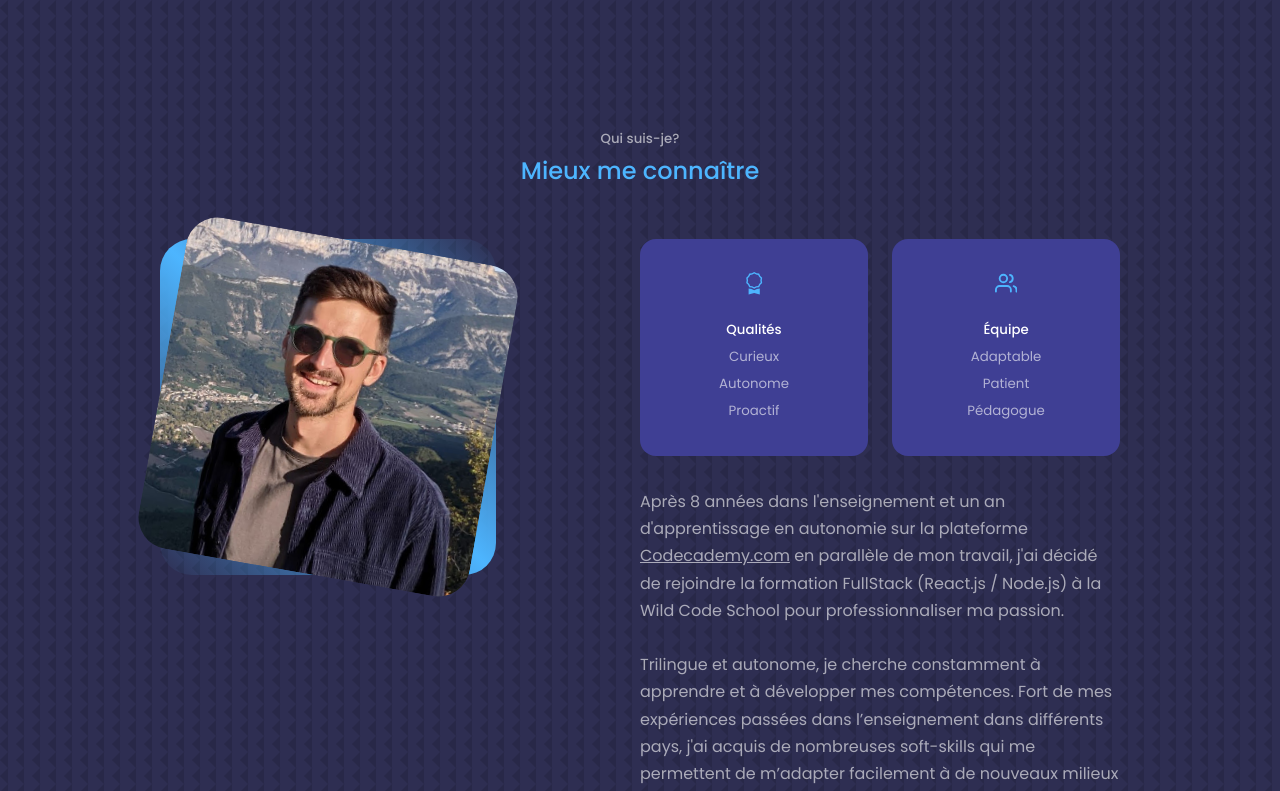
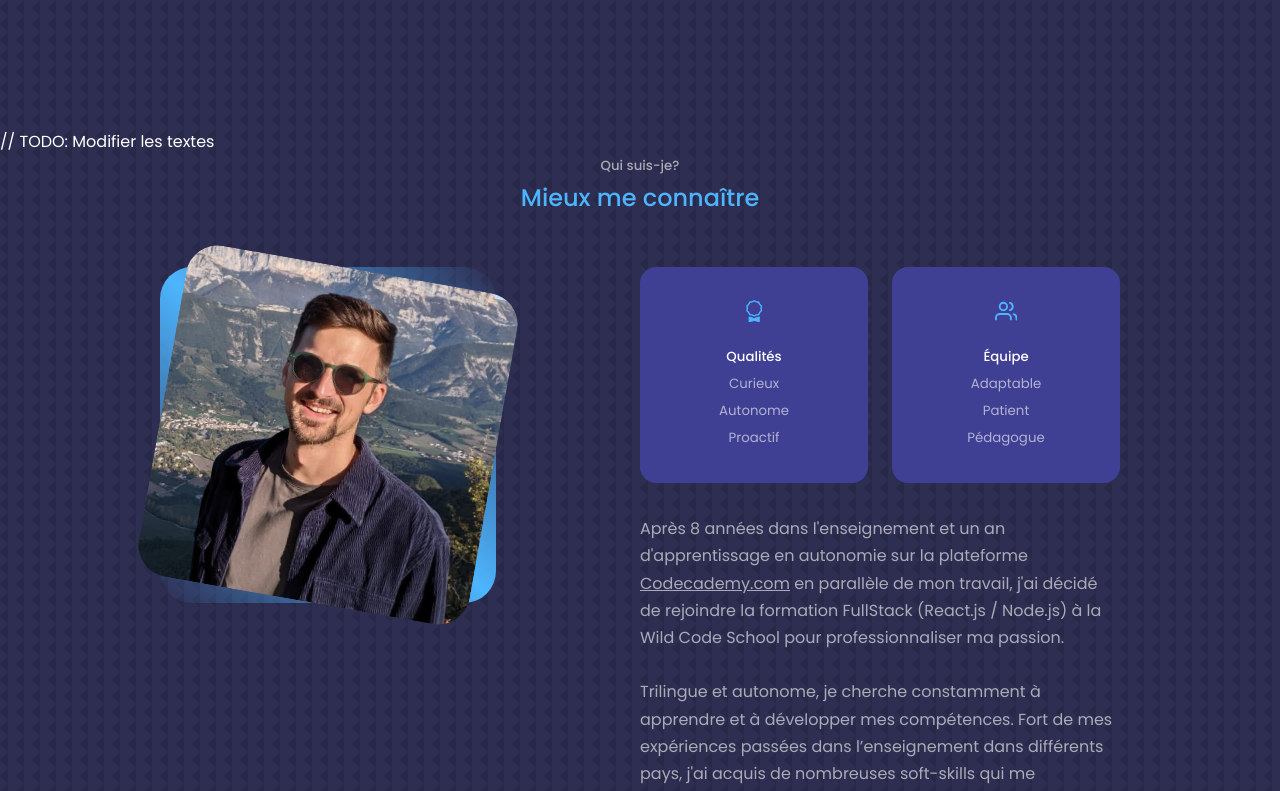
Before and after one commit to jvrlpzd/portfolio, a React (Create React App) app: page / in a window 1280 px wide. Shown: the part 800-1591 px from the top of the page. Built offline with nearby package versions, Linux system fonts and the light colour scheme.

Commit message:
Reminder to modify text

```diff
--- a/src/components/about/About.jsx
+++ b/src/components/about/About.jsx
@@ -8,9 +8,9 @@ import { VscFolderLibrary } from "react-icons/vsc";
 const About = () => {
   return (
     <section id="about">
+      // TODO: Modifier les textes
       <h5>Qui suis-je?</h5>
       <h2>Mieux me connaître</h2>
-
       <div className="container about__container">
         <div className="about__me">
           <div className="about__me-image">
@@ -47,10 +47,19 @@ const About = () => {
 
           <p>
             Après 8 années dans l'enseignement et un an d'apprentissage en
-            autonomie sur la plateforme <a href="https://www.codecademy.com/" target="_blank" rel="noopener noreferrer">Codecademy.com</a> en parallèle de mon
-            travail, j'ai décidé de rejoindre la formation FullStack (React.js /
-            Node.js) à la Wild Code School pour professionnaliser ma passion.
-            <br /><br />
+            autonomie sur la plateforme{" "}
+            <a
+              href="https://www.codecademy.com/"
+              target="_blank"
+              rel="noopener noreferrer"
+            >
+              Codecademy.com
+            </a>{" "}
+            en parallèle de mon travail, j'ai décidé de rejoindre la formation
+            FullStack (React.js / Node.js) à la Wild Code School pour
+            professionnaliser ma passion.
+            <br />
+            <br />
             Trilingue et autonome, je cherche constamment à apprendre et à
             développer mes compétences. Fort de mes expériences passées dans
             l’enseignement dans différents pays, j'ai acquis de nombreuses
```
